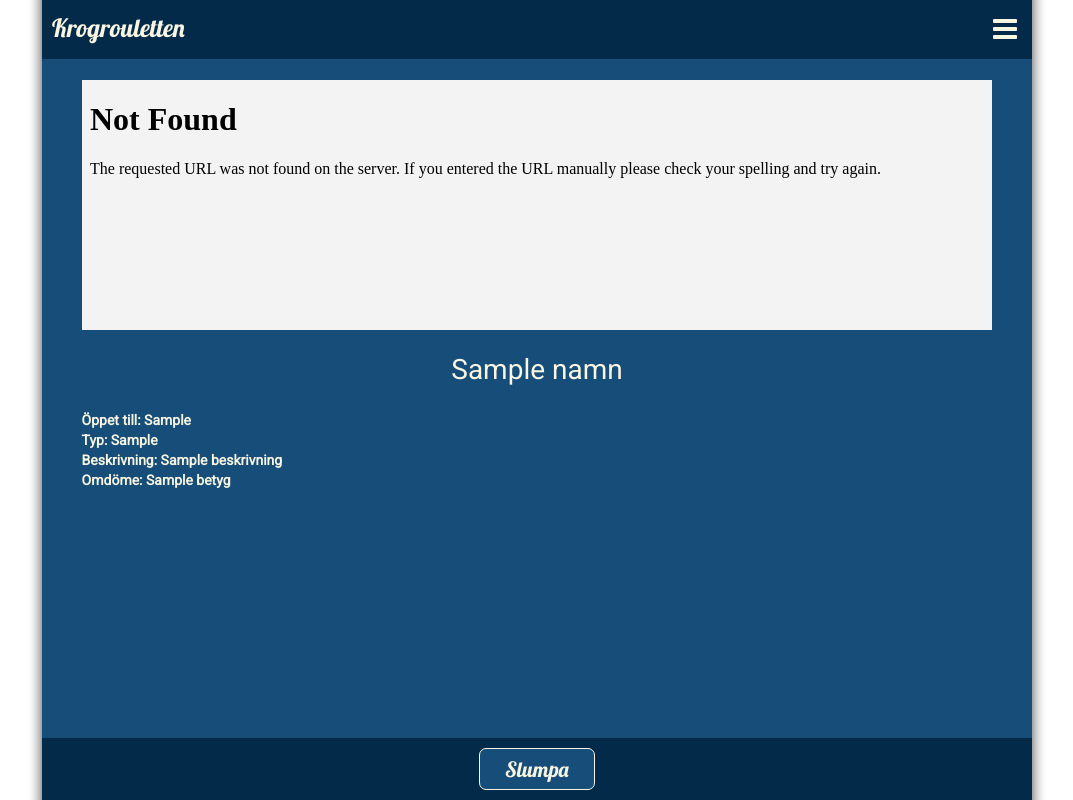
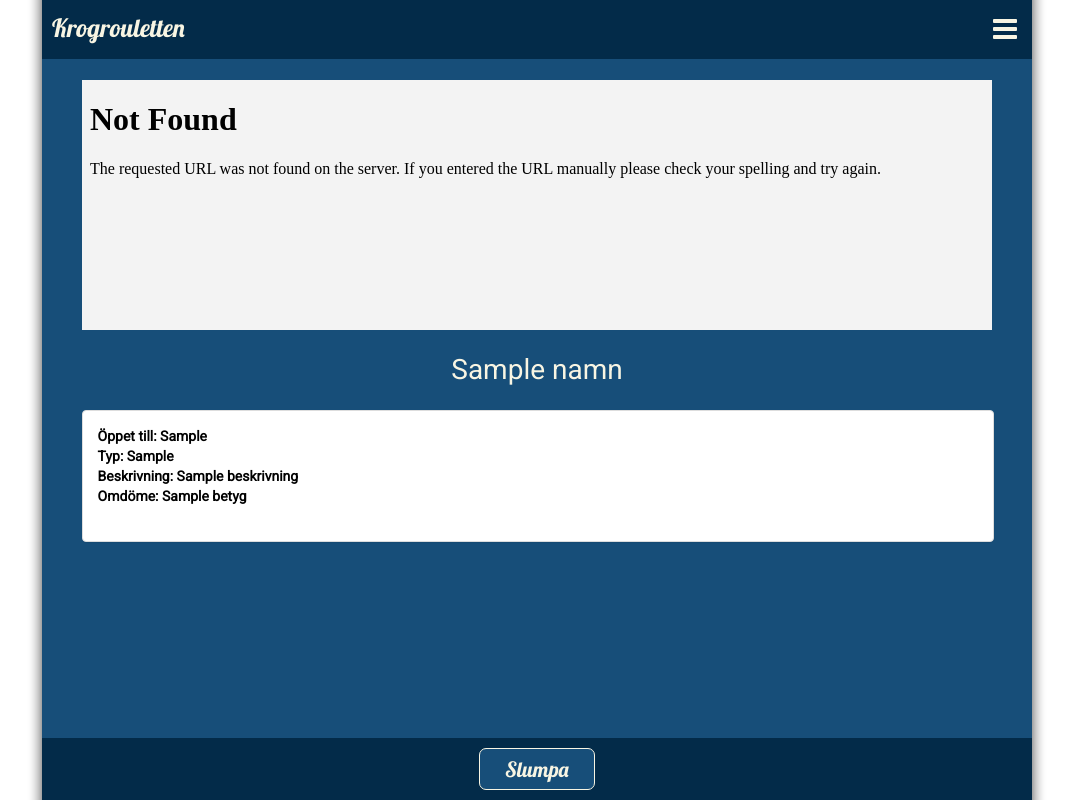
Before and after one commit to seppaleinen/krog-rouletten, a Flask app: page /krog/random in a window 1280 px wide. Shown: the whole page, without its empty margins (103-1176 px from the left). Run offline with Flask 2, Linux system fonts and the light colour scheme; a database or web service that is not in the repository returns one stand-in record (values such as "Sample title"); data that the repository does not hold is empty; some libraries are stand-ins or nearby versions.

Commit message:
panel i krog

```diff
--- a/frontend/webapp/src/main/webapp/application/templates/krog.html
+++ b/frontend/webapp/src/main/webapp/application/templates/krog.html
@@ -25,12 +25,18 @@
     <br/><span class="namn" align="center"><a href="{{ data.hemside_lank }}">{{data.namn}}</a></span>
 	<div style="text-align: left; margin-left:4%">
 	<br/>
+		<div class="panel panel-default" style="max-width:96%">
+			<div class="panel-body black">
+
 				<b>Öppet till:&nbsp;{{ data.oppet_tider }}<br/>
 					Typ:&nbsp;{{ data.bar_typ }} <br/>
 					Beskrivning:&nbsp;{{data.beskrivning}} <br/>
 					Omdöme:&nbsp;{{ data.betyg }}<br/>
 					<br/>
 				</b>
+			</div>
+		</div>
+
 	</div>
 </div>
 <br/><br/><br/>
```
Lines whose indentation alone changed are shown as unchanged.
